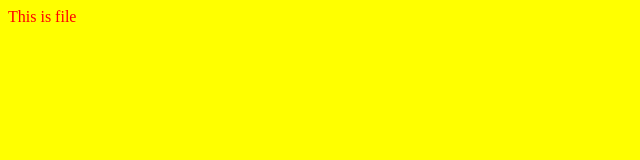
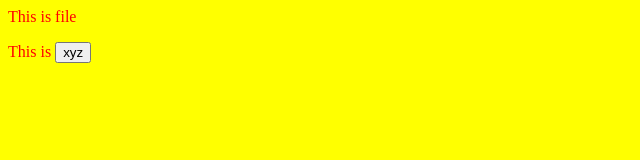
Before and after one commit to kumaryashseth/localrepo, a plain HTML site: page index.html in a window 1280 px wide. Shown: the whole page, without its empty margins (0-640 px from the left). Drawn offline with Linux system fonts and the light colour scheme.

Commit message:
added new btn

```diff
--- a/index.html
+++ b/index.html
@@ -8,5 +8,6 @@
 </head>
 <body>
     This is file
+    <p>This is <button>xyz</button></p>
 </body>
 </html>
```
